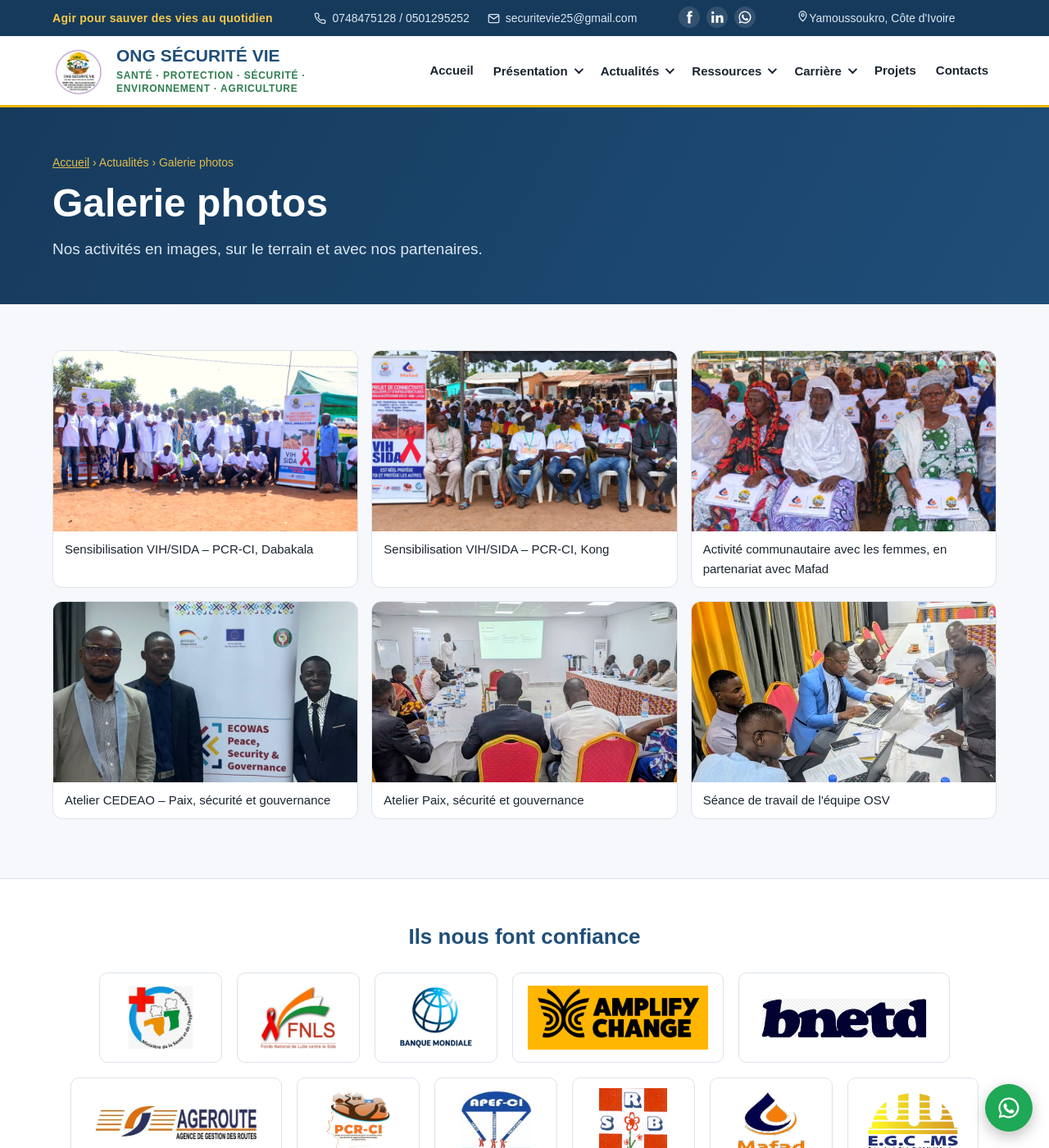
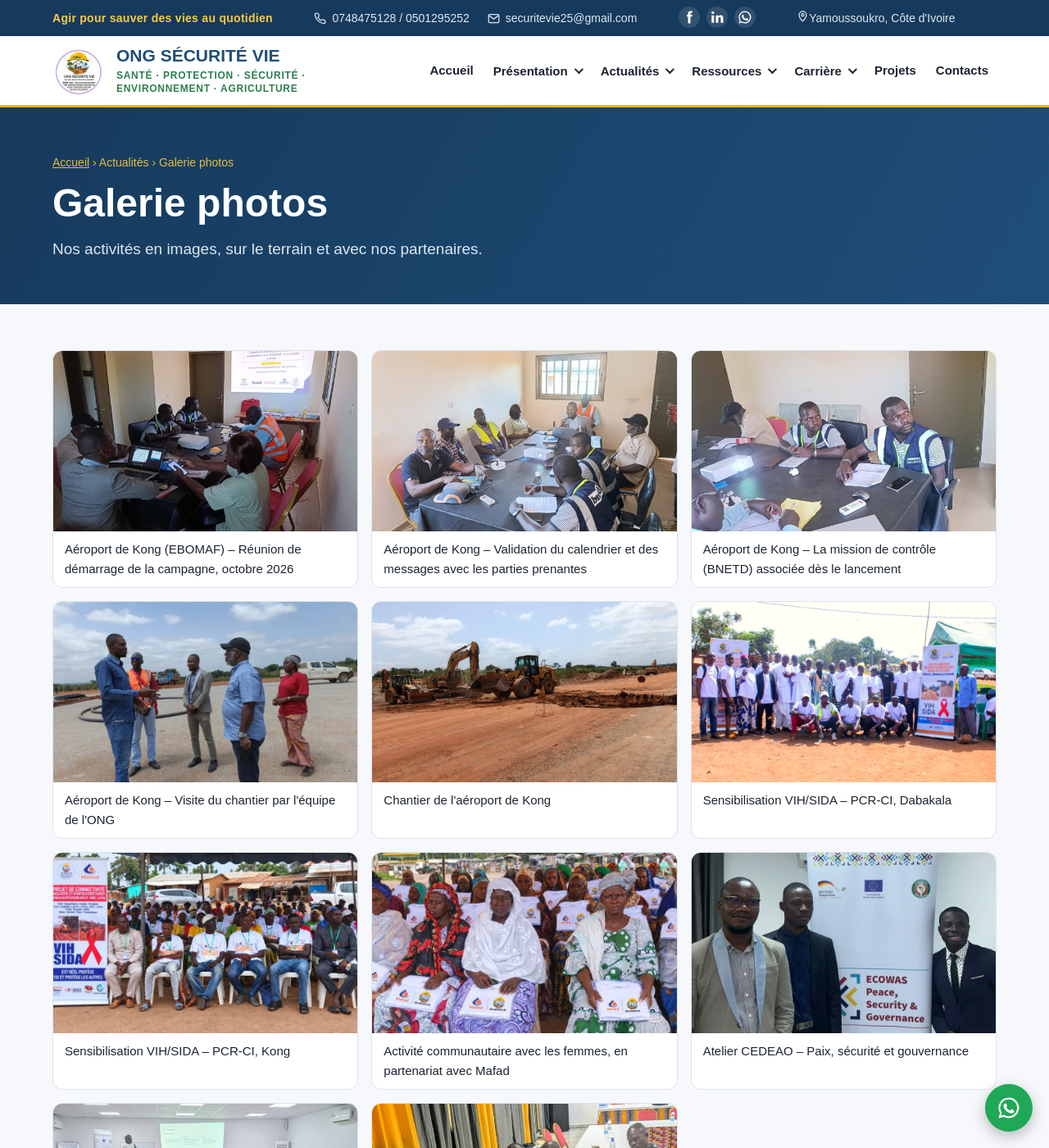
Before and after one commit to 28121989/securitevie, a Jekyll site: the page built from galerie-photos/index.html, in a window 1280 px wide and 1400 px high. Shown: the whole window at 82% size. Built offline with Jekyll 4.4.1, drawn with Linux system fonts in a browser that asks for light colours.

Commit message:
Actualité : lancement de la campagne de prévention sur le chantier de l'aéroport de Kong (EBOMAF)
Ajoute l'article, 5 photos, la fiche projet mise à jour et une galerie photos modifiable dans Pages CMS.

Co-Authored-By: Claude Opus 5.5 <noreply@anthropic.com>
Claude-Session: https://claude.ai/code/session_01262HA5rZ83JQTF28FkeJSc

```diff
--- /dev/null
+++ b/_data/galerie.yml
@@ -0,0 +1,11 @@
+photos:
+  - image: "/images/actualites/kong-2026-reunion-demarrage.jpg"
+    legende: "Aéroport de Kong (EBOMAF) – Réunion de démarrage de la campagne, octobre 2026"
+  - image: "/images/actualites/kong-2026-reunion-parties-prenantes.jpg"
+    legende: "Aéroport de Kong – Validation du calendrier et des messages avec les parties prenantes"
+  - image: "/images/actualites/kong-2026-reunion-bnetd.jpg"
+    legende: "Aéroport de Kong – La mission de contrôle (BNETD) associée dès le lancement"
+  - image: "/images/actualites/kong-2026-visite-chantier.jpg"
+    legende: "Aéroport de Kong – Visite du chantier par l'équipe de l'ONG"
+  - image: "/images/actualites/kong-2026-chantier-aeroport.jpg"
+    legende: "Chantier de l'aéroport de Kong"
--- a/assets/style.css
+++ b/assets/style.css
@@ -482,3 +482,10 @@ h1,h2,.marque-nom,.vm-titre,.form-titre,.dom-titre-long,.titre-contact{font-weig
 @media (prefers-reduced-motion:reduce){.ac-domaines img{transition:none}.ac-domaines a:hover img{transform:none}}
 /* Menu à 7 entrées : plus compact */
 @media (min-width:1061px){.menu a:not(.bouton),.sous-menu-bouton{padding:10px 10px;font-size:15px}.menu a:not(.bouton)::after{left:10px;right:10px}.marque-sous{max-width:250px}.marque img{height:64px;width:64px}}
+
+.article .corps h3{color:var(--vert);font-size:1.25rem;margin:16px 0 0}
+.article .corps blockquote{margin:8px 0;padding:14px 20px;border-left:4px solid var(--accent);background:var(--sable);border-radius:0 10px 10px 0;font-style:italic}
+.art-photos{display:grid;grid-template-columns:repeat(auto-fit,minmax(240px,1fr));gap:14px;margin:8px 0}
+.art-photos figure{margin:0}
+.art-photos img{width:100%;height:230px;object-fit:cover;border-radius:10px}
+.art-photos figcaption{font-size:14px;color:#5B6763;margin-top:6px}
--- a/galerie-photos/index.html
+++ b/galerie-photos/index.html
@@ -10,6 +10,8 @@ description: "Photos des activités de l'ONG Sécurité Vie en Côte d'Ivoire :
 {% assign diapo = site.data.diaporama %}{% assign acts = site.activites | sort: "ordre" %}
 <section class="section-page"><div class="bloc">
 <div class="galerie">
+{% for d in site.data.galerie.photos %}<figure><img src="{{ d.image | relative_url }}" alt="{{ d.legende | escape }}" loading="lazy">{% if d.legende and d.legende != "" %}<figcaption>{{ d.legende }}</figcaption>{% endif %}</figure>
+{% endfor %}
 {% for d in diapo.diapos %}<figure><img src="{{ d.image | relative_url }}" alt="{{ d.legende | escape }}" loading="lazy">{% if d.legende and d.legende != "" %}<figcaption>{{ d.legende }}</figcaption>{% endif %}</figure>
 {% endfor %}
 </div>
```
Also changed, not shown: _activites/2026-kong-aeroport-ebomaf.md (+4 -4 lines), _actualites/2026-10-26-aeroport-kong-lancement-campagne.md (added, +43 -0 lines), .pages.yml, images/actualites/kong-2026-chantier-aeroport.jpg (added), images/actualites/kong-2026-reunion-bnetd.jpg (added), images/actualites/kong-2026-reunion-demarrage.jpg (added), images/actualites/kong-2026-reunion-parties-prenantes.jpg (added), images/actualites/kong-2026-visite-chantier.jpg (added).
